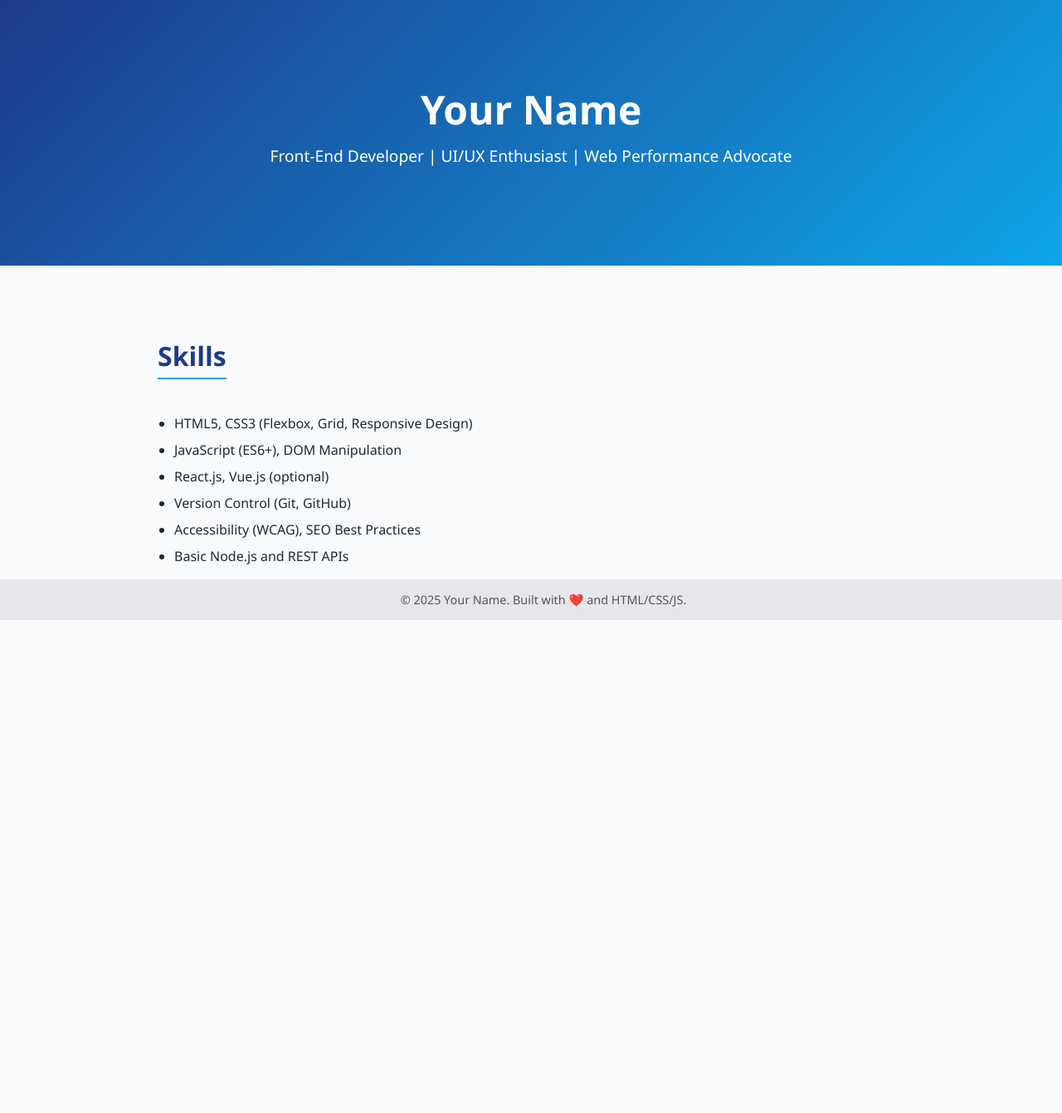
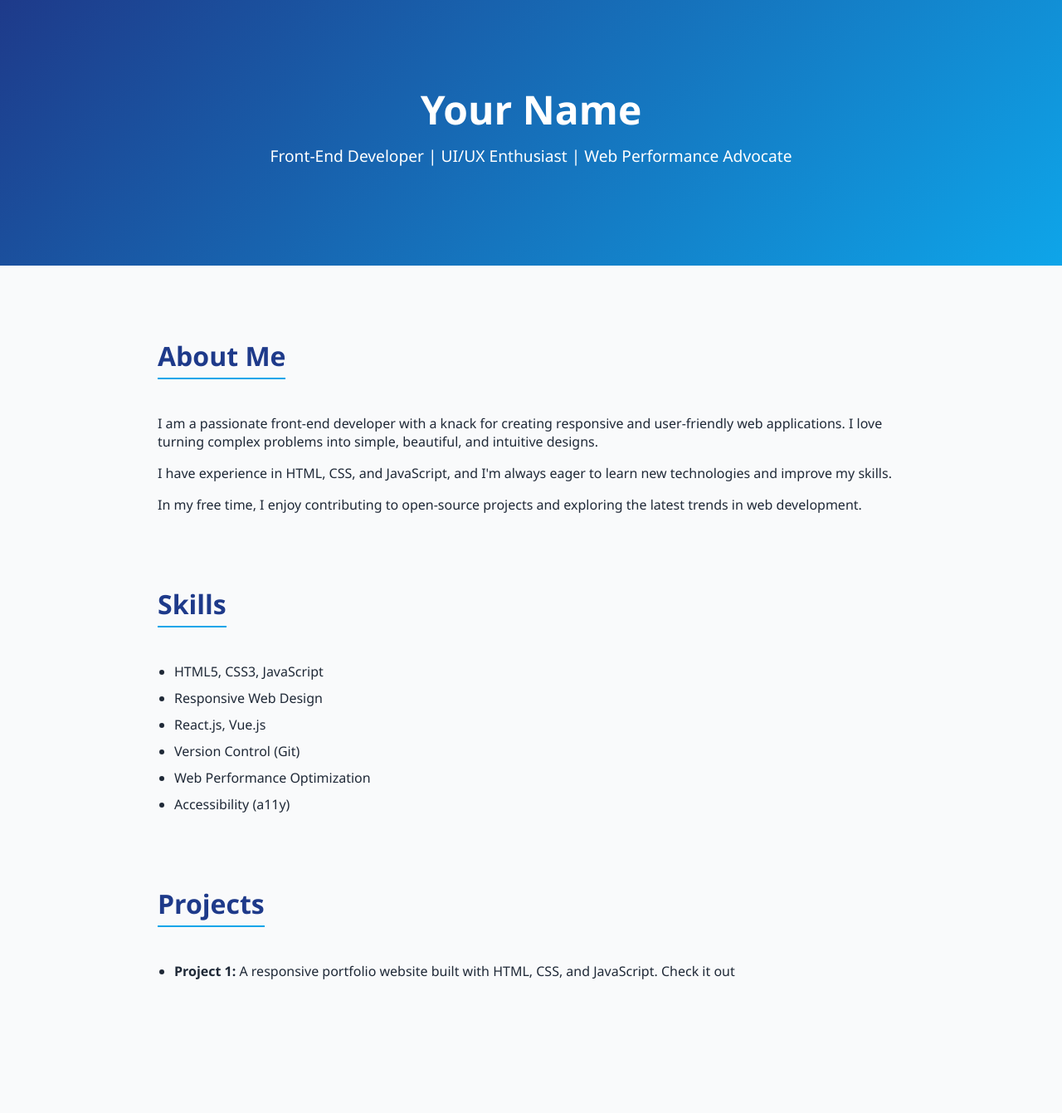
Before and after one commit to roparon/Flask_Task_App, a Flask app: template app/templates/griev.html in a window 1280 px wide. Shown: the part 53-1394 px from the top of the page at 83% size. Before the commit the page ends 800 px from the top, so only its background shows below. Run offline with Flask 3, Linux system fonts and the light colour scheme; the template is opened without the code that fills it, so the values that code supplies are empty.

Commit message:
innitial commit

```diff
--- a/app/templates/griev.html
+++ b/app/templates/griev.html
@@ -130,19 +130,40 @@
   </header>
 
   <main>
-
-
+    <section id="about">
+      <h2>About Me</h2>
+      <p>
+        I am a passionate front-end developer with a knack for creating
+        responsive and user-friendly web applications. I love turning complex
+        problems into simple, beautiful, and intuitive designs.
+      </p>
+      <p>
+        I have experience in HTML, CSS, and JavaScript, and I'm always eager to
+        learn new technologies and improve my skills.
+      </p>
+      <p>
+        In my free time, I enjoy contributing to open-source projects and
+        exploring the latest trends in web development.
+      </p>
+    </section>
     <section id="skills">
       <h2>Skills</h2>
       <ul>
-        <li>HTML5, CSS3 (Flexbox, Grid, Responsive Design)</li>
-        <li>JavaScript (ES6+), DOM Manipulation</li>
-        <li>React.js, Vue.js (optional)</li>
-        <li>Version Control (Git, GitHub)</li>
-        <li>Accessibility (WCAG), SEO Best Practices</li>
-        <li>Basic Node.js and REST APIs</li>
+        <li>HTML5, CSS3, JavaScript</li>
+        <li>Responsive Web Design</li>
+        <li>React.js, Vue.js</li>
+        <li>Version Control (Git)</li>
+        <li>Web Performance Optimization</li>
+        <li>Accessibility (a11y)</li>
       </ul>
     </section>
+    <section id="projects">
+      <h2>Projects</h2>
+      <ul>
+        <li>
+          <strong>Project 1:</strong> A responsive portfolio website built with
+          HTML, CSS, and JavaScript. Check it out
+          <a class="inline-link" href="
 
   </main>
 
```
